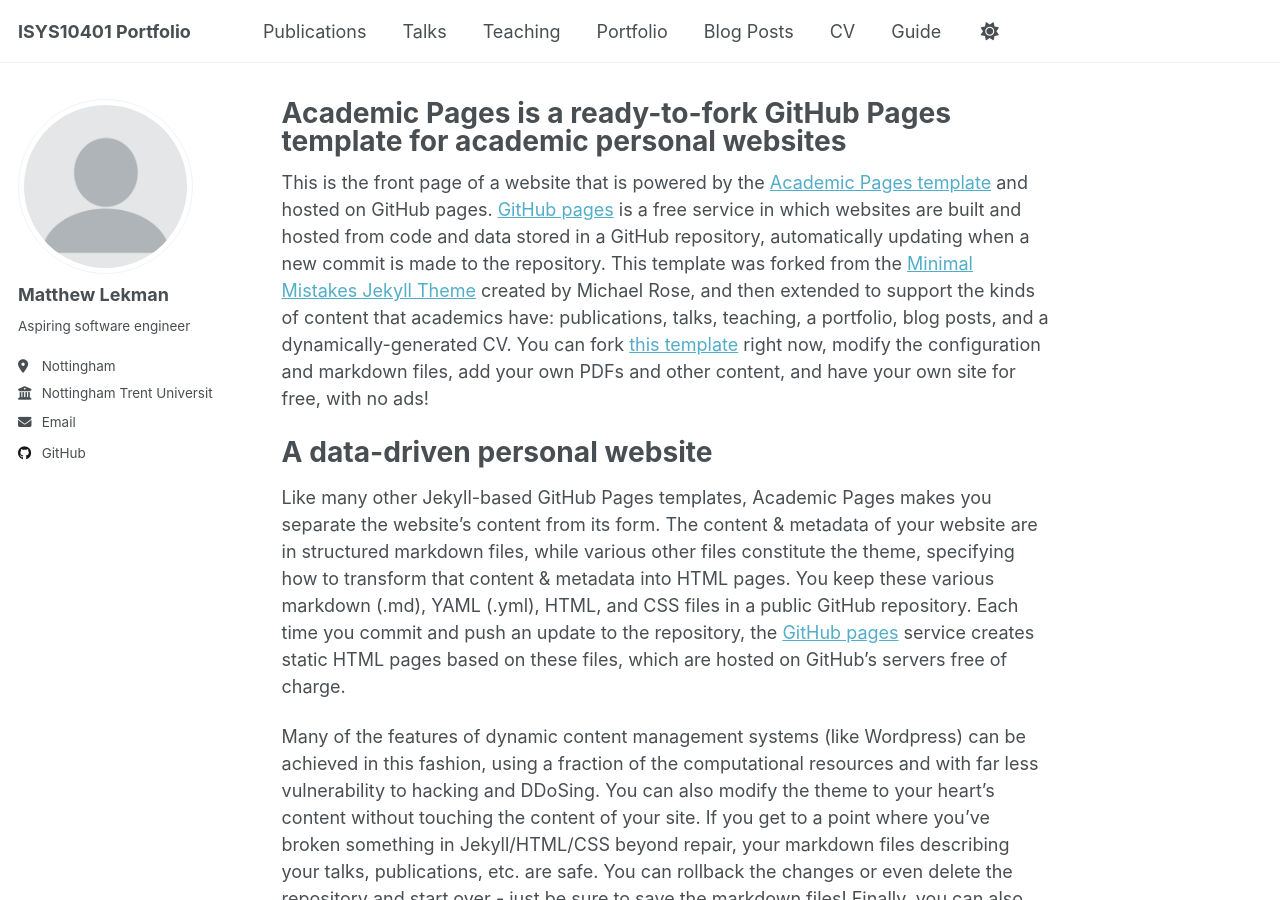
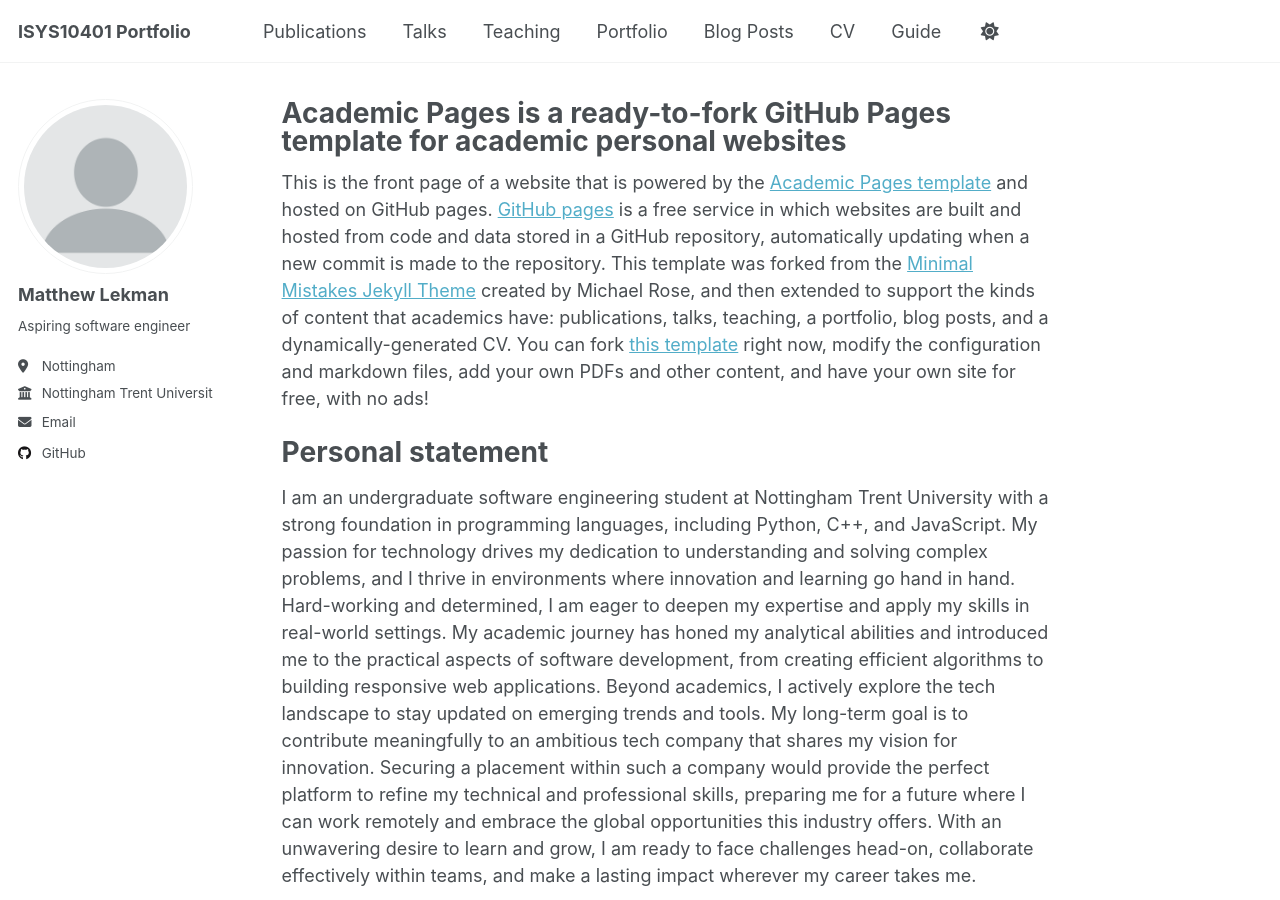
Before and after one commit to matthewlekman/Portfolio, a Jekyll site: the page built from _pages/about.md, in a window 1280 px wide and 900 px high. Built offline with Jekyll 4.4.1, drawn with Linux system fonts in a browser that asks for light colours; some of the changed text lies outside the part shown.

Commit message:
Update about.md
Personal statement

```diff
--- a/_pages/about.md
+++ b/_pages/about.md
@@ -9,11 +9,9 @@ redirect_from:
 
 This is the front page of a website that is powered by the [Academic Pages template](https://github.com/academicpages/academicpages.github.io) and hosted on GitHub pages. [GitHub pages](https://pages.github.com) is a free service in which websites are built and hosted from code and data stored in a GitHub repository, automatically updating when a new commit is made to the repository. This template was forked from the [Minimal Mistakes Jekyll Theme](https://mmistakes.github.io/minimal-mistakes/) created by Michael Rose, and then extended to support the kinds of content that academics have: publications, talks, teaching, a portfolio, blog posts, and a dynamically-generated CV. You can fork [this template](https://github.com/academicpages/academicpages.github.io) right now, modify the configuration and markdown files, add your own PDFs and other content, and have your own site for free, with no ads!
 
-A data-driven personal website
+Personal statement
 ======
-Like many other Jekyll-based GitHub Pages templates, Academic Pages makes you separate the website's content from its form. The content & metadata of your website are in structured markdown files, while various other files constitute the theme, specifying how to transform that content & metadata into HTML pages. You keep these various markdown (.md), YAML (.yml), HTML, and CSS files in a public GitHub repository. Each time you commit and push an update to the repository, the [GitHub pages](https://pages.github.com/) service creates static HTML pages based on these files, which are hosted on GitHub's servers free of charge.
-
-Many of the features of dynamic content management systems (like Wordpress) can be achieved in this fashion, using a fraction of the computational resources and with far less vulnerability to hacking and DDoSing. You can also modify the theme to your heart's content without touching the content of your site. If you get to a point where you've broken something in Jekyll/HTML/CSS beyond repair, your markdown files describing your talks, publications, etc. are safe. You can rollback the changes or even delete the repository and start over - just be sure to save the markdown files! Finally, you can also write scripts that process the structured data on the site, such as [this one](https://github.com/academicpages/academicpages.github.io/blob/master/talkmap.ipynb) that analyzes metadata in pages about talks to display [a map of every location you've given a talk](https://academicpages.github.io/talkmap.html).
+I am an undergraduate software engineering student at Nottingham Trent University with a strong foundation in programming languages, including Python, C++, and JavaScript. My passion for technology drives my dedication to understanding and solving complex problems, and I thrive in environments where innovation and learning go hand in hand. Hard-working and determined, I am eager to deepen my expertise and apply my skills in real-world settings. My academic journey has honed my analytical abilities and introduced me to the practical aspects of software development, from creating efficient algorithms to building responsive web applications. Beyond academics, I actively explore the tech landscape to stay updated on emerging trends and tools. My long-term goal is to contribute meaningfully to an ambitious tech company that shares my vision for innovation. Securing a placement within such a company would provide the perfect platform to refine my technical and professional skills, preparing me for a future where I can work remotely and embrace the global opportunities this industry offers. With an unwavering desire to learn and grow, I am ready to face challenges head-on, collaborate effectively within teams, and make a lasting impact wherever my career takes me.
 
 Getting started
 ======
```
